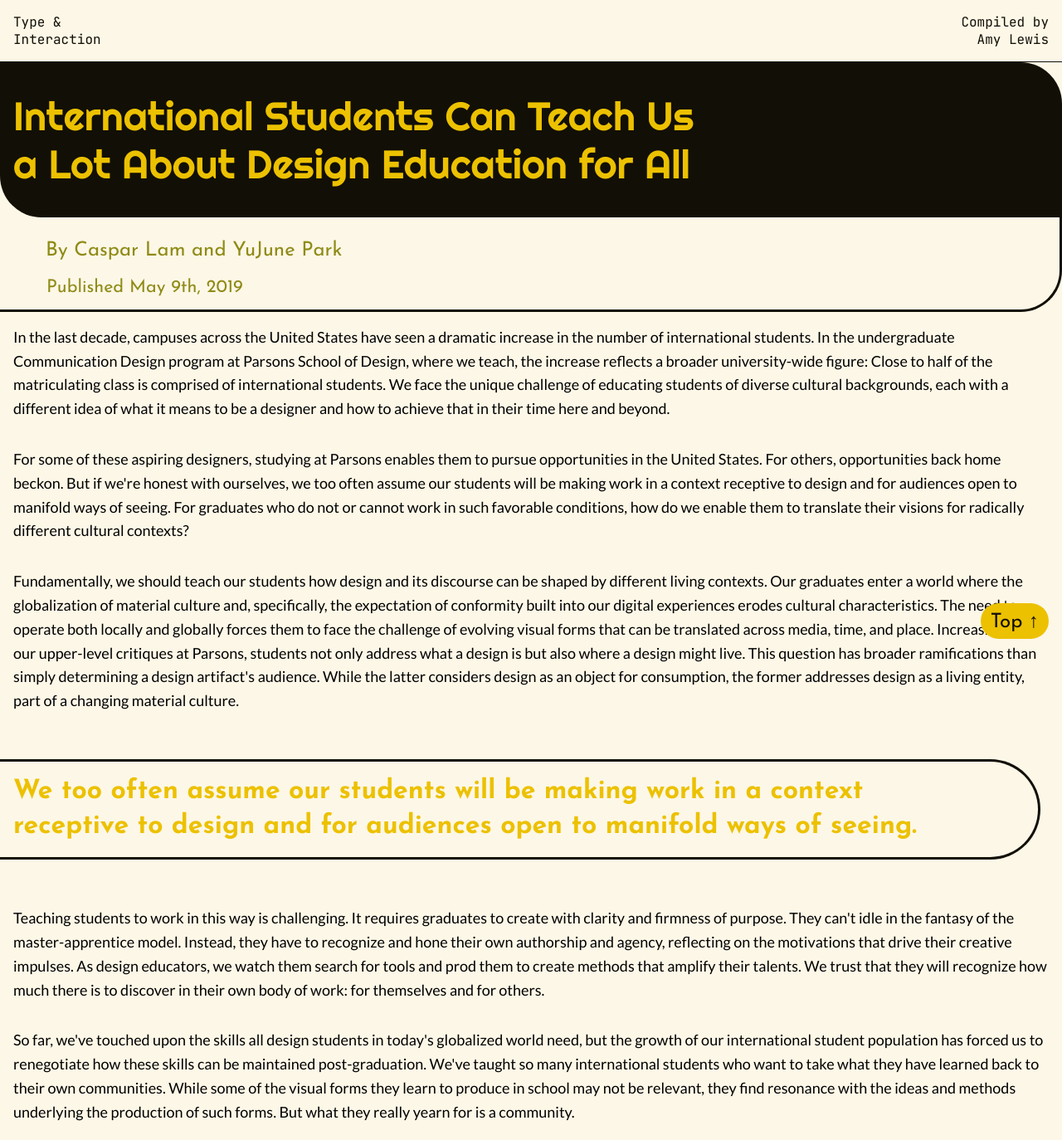
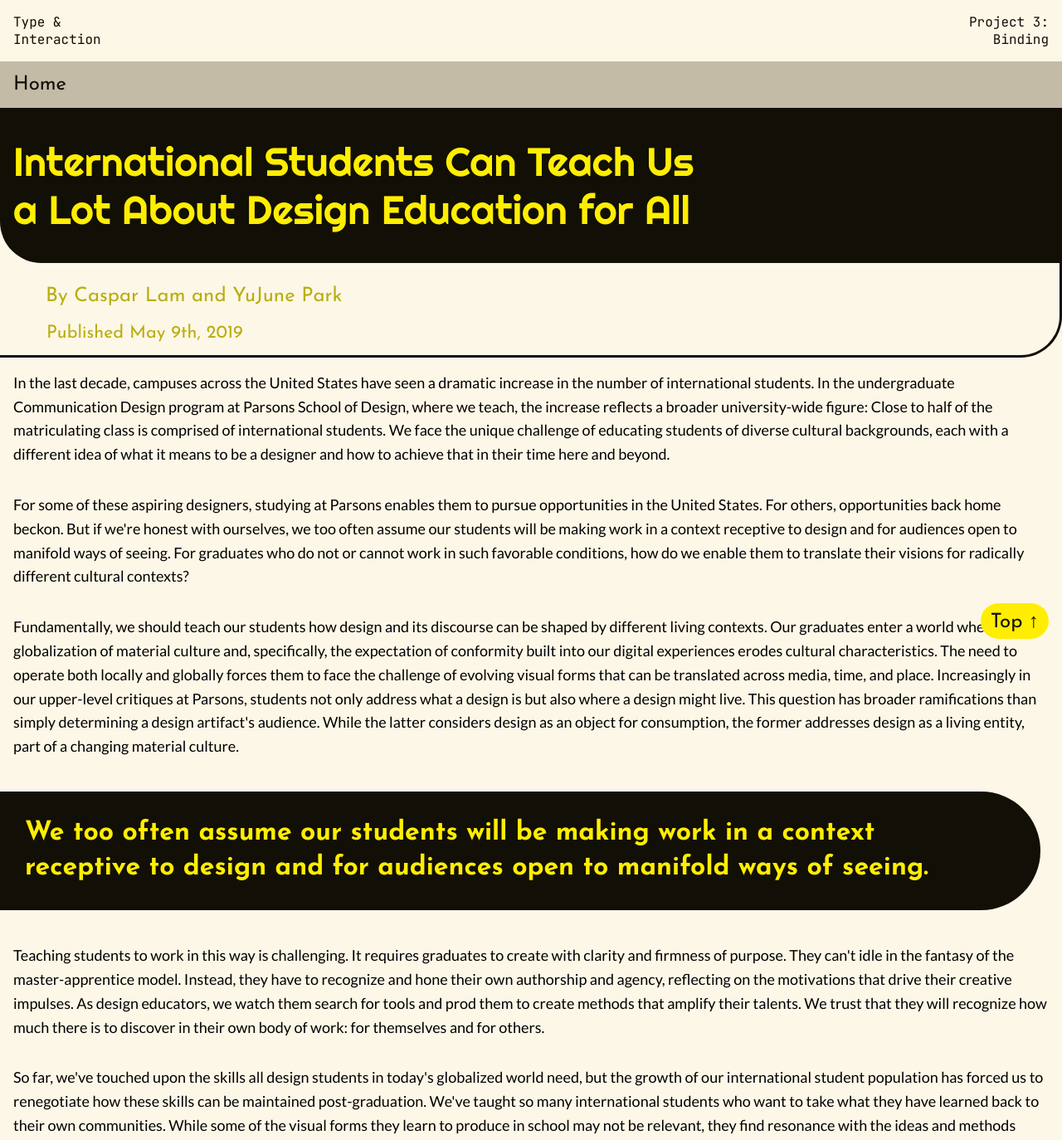
Before and after one commit to AmyLew15/Binding, a plain HTML site: page international-students/international-students.html in a window 1280 px wide. Shown: the top 1374 px of the page at 83% size. Drawn offline with Linux system fonts and the light colour scheme.

Commit message:
connecting home?

```diff
--- a/asset/common.css
+++ b/asset/common.css
@@ -21,10 +21,10 @@
     --black: #120f06;
     --light-red: #fb263b;
     --dark-red: #b51b2a;
-    --light-orange: #F9451D;
-    --dark-orange: #ca2500;
-    --light-yellow:#ecc100;
-    --dark-yellow: #8f8b16;
+    --light-orange: #ff2f00;
+    --dark-orange: #b62100;
+    --light-yellow:#ffee00;
+    --dark-yellow: #b9ae0f;
     --light-blue: #6978fc;
     --dark-blue: #1a31ff;
 
@@ -43,10 +43,13 @@ h1{
     color: var(--black);
 }
 .header{
+    background-color: var(--light-beige);
     display: flex;
     justify-content: space-between;
     padding: 16px;
-    border-bottom: var(--line);
+    position: sticky;
+    top:0;
+    z-index: 1000;
 }
 
 .header-class{
@@ -59,10 +62,18 @@ h1{
     text-align: end;
 }
 
+.home-button {
+    display: flex;
+    padding: 16px;
+    position: sticky;
+    background-color: var(--dark-beige);
+    border-radius: 0px 0px 0px 0px;
+}
+
 /* mobile font settings*/
 h2{
         font-family: var(--font-2);
-        font-size: calc(var(--size-4)*1.1);
+        font-size: calc(var(--size-4)*1.3);
         color: var(--dark-blue);
         text-wrap: balance;
         padding: 16px;
@@ -78,6 +89,13 @@ h4{
     font-family: var(--font-4);
     font-size: calc(var(--size-1)*1.2);
     margin-left: 16px;
+}
+
+h5{
+    font-family: var(--font-4);
+    font-size: var(--size-2);
+    color: var(--black);
+    text-align: center;
 }
 
 .top-button {
--- a/international-students/international-students.html
+++ b/international-students/international-students.html
@@ -22,8 +22,12 @@
         <body>
             <header class="header">
                 <h1 class="header-class"> Type & <br>Interaction</h1>
-                <h1 class="header-name"> Compiled by <br>Amy Lewis</h1>
+                <h1 class="header-name"> Project 3: <br>Binding</h1>
             </header>
+
+                <!-- Home button -->
+            <div id="home"></div>
+            <div class="home-button"><a href="index.html"><h5>Home</h5></a></div>
 
         <section>
                 <h2>International Students Can Teach Us a Lot About Design Education for All</h2>
@@ -34,9 +38,7 @@
 
                 <!-- Arrow to Top -->
                     <div id="top"></div>
-                        <div class="top-button">
-                            <a href="#top"><h6>Top ↑</h6></a>
-                                </div>
+                        <div class="top-button"><a href="#top"><h6>Top ↑</h6></a></div>
 
                 <article>
                     <p>In the last decade, campuses across the United States have seen a dramatic increase in the number of international students. In the undergraduate Communication Design program at Parsons School of Design, where we teach, the increase reflects a broader university-wide figure: Close to half of the matriculating class is comprised of international students. We face the unique challenge of educating students of diverse cultural backgrounds, each with a different idea of what it means to be a designer and how to achieve that in their time here and beyond.</p>
--- a/international-students/style.css
+++ b/international-students/style.css
@@ -6,14 +6,14 @@ h2{
     background-color: var(--black);
     padding-top: 36px;
     padding-bottom: 36px;
-    border-radius: 0px 50px 0px 50px;
+    border-radius: 0px 0px 0px 50px;
 }
 
 hgroup{
     text-wrap: balance;
     border-top: var(--light-beige);
     border-right: solid var(--black);
-    border-bottom: solid var(--black);;
+    border-bottom: solid var(--black);
     border-radius: 0px 0px 50px 0px;
     padding-bottom: 16px;
 }
@@ -36,13 +36,11 @@ h4{
 
 blockquote{
     color: var(--light-yellow);
+    background-color: var(--black);
     text-wrap: balance;
-    padding: 16px;
-    margin-top: 40px;
-    margin-bottom: 40px;
+    padding: 30px;
+    margin-top: 24px;
+    margin-bottom: 24px;
     width: 98%;
-    border-top: solid var(--black);
-    border-right: solid var(--black);
-    border-bottom: solid var(--black);
     border-radius: 0px 100px 100px 0px;
 }
--- a/lets-teach/style.css
+++ b/lets-teach/style.css
@@ -36,13 +36,11 @@ h4{
 
 blockquote{
     color: var(--light-orange);
+    background-color: var(--black);
     text-wrap: balance;
-    padding: 16px;
-    margin-top: 40px;
-    margin-bottom: 40px;
+    padding: 30px;
+    margin-top: 24px;
+    margin-bottom: 24px;
     width: 98%;
-    border-top: solid var(--black);
-    border-right: solid var(--black);
-    border-bottom: solid var(--black);
     border-radius: 0px 100px 100px 0px;
 }
--- a/neutral-design/style.css
+++ b/neutral-design/style.css
@@ -36,13 +36,11 @@ h4{
 
 blockquote{
     color: var(--light-red);
+    background-color: var(--black);
     text-wrap: balance;
-    padding: 16px;
+    padding: 30px;
     margin-top: 24px;
     margin-bottom: 24px;
     width: 98%;
-    border-top: solid var(--black);
-    border-right: solid var(--black);
-    border-bottom: solid var(--black);
     border-radius: 0px 100px 100px 0px;
 }
```
Also changed, not shown: lets-teach/lets-teach.html (+5 -1 lines), neutral-design/neutral-design.html (+5 -1 lines).
